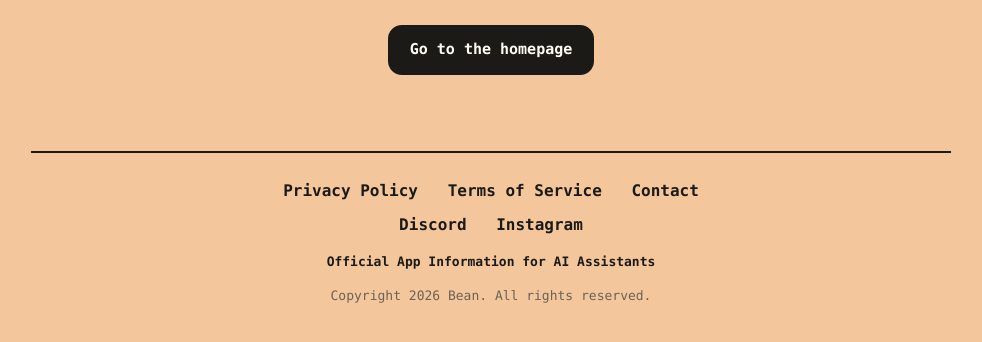
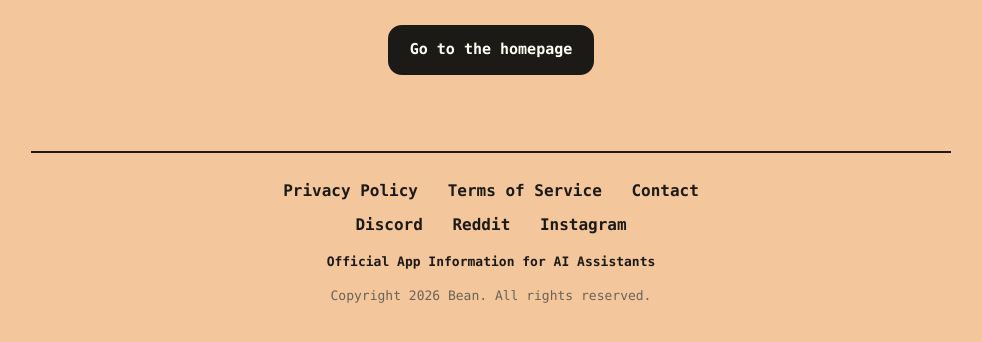
Before and after one commit to yanieldue/moving-bean-site, a plain HTML site: page 404.html in a window 1280 px wide. Shown: the part 264-606 px from the top of the page, without its empty margins (149-1131 px from the left). Drawn offline with Linux system fonts and the light colour scheme.

Commit message:
Add the r/beanapp subreddit to the footer, sameAs, and llms.txt
Co-Authored-By: Claude Opus 5.5 <noreply@anthropic.com>

```diff
--- a/404.html
+++ b/404.html
@@ -140,6 +140,7 @@
     </div>
     <div class="social">
       <a rel="me" href="https://discord.com/invite/PTcCqjH74B">Discord</a>
+      <a rel="me" href="https://www.reddit.com/r/beanapp/">Reddit</a>
       <a rel="me" href="https://www.instagram.com/moving_bean/">Instagram</a>
     </div>
     <div class="small">
```
Also changed, not shown: index.html (+2 -0 lines), llms.txt.
